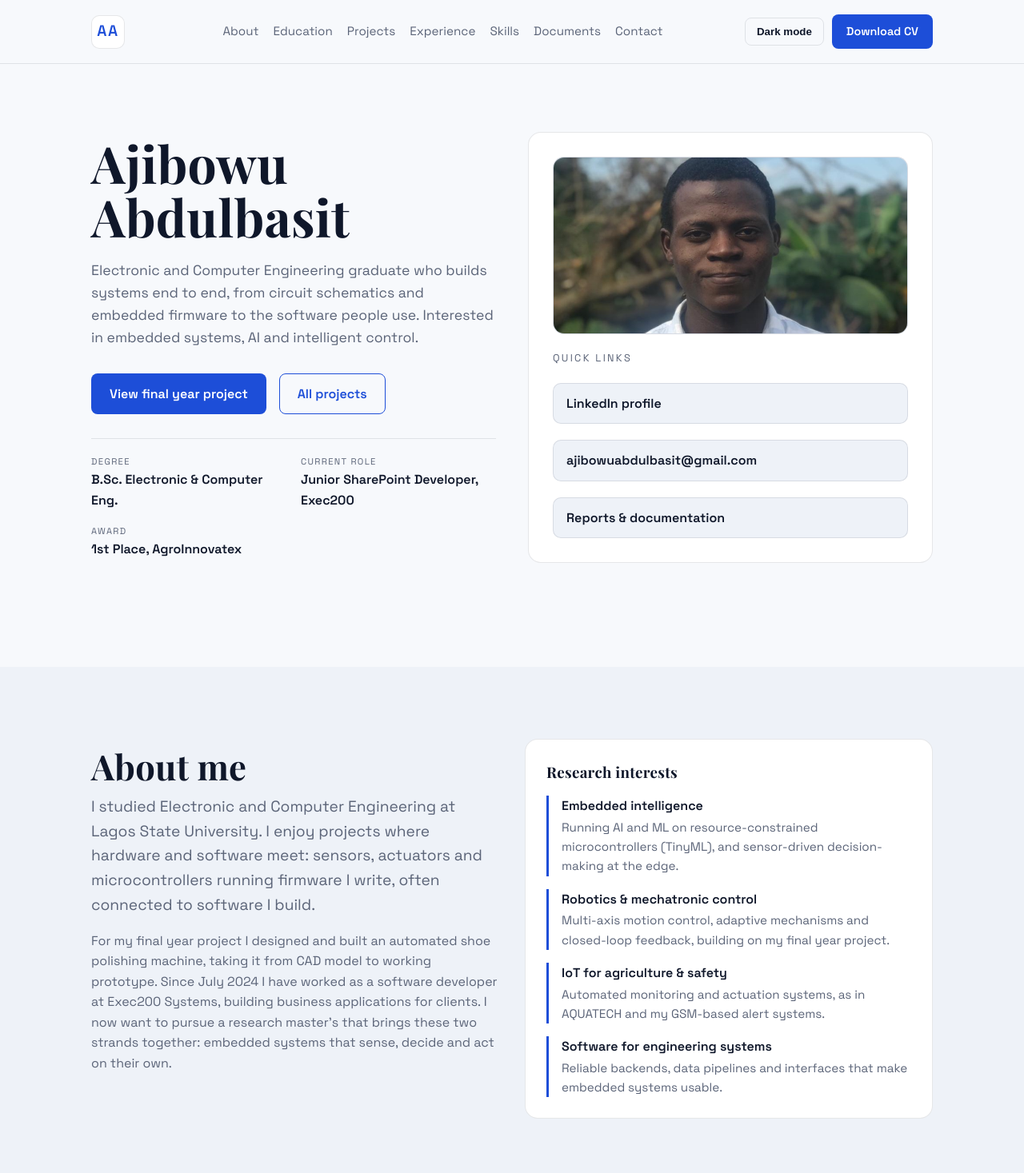
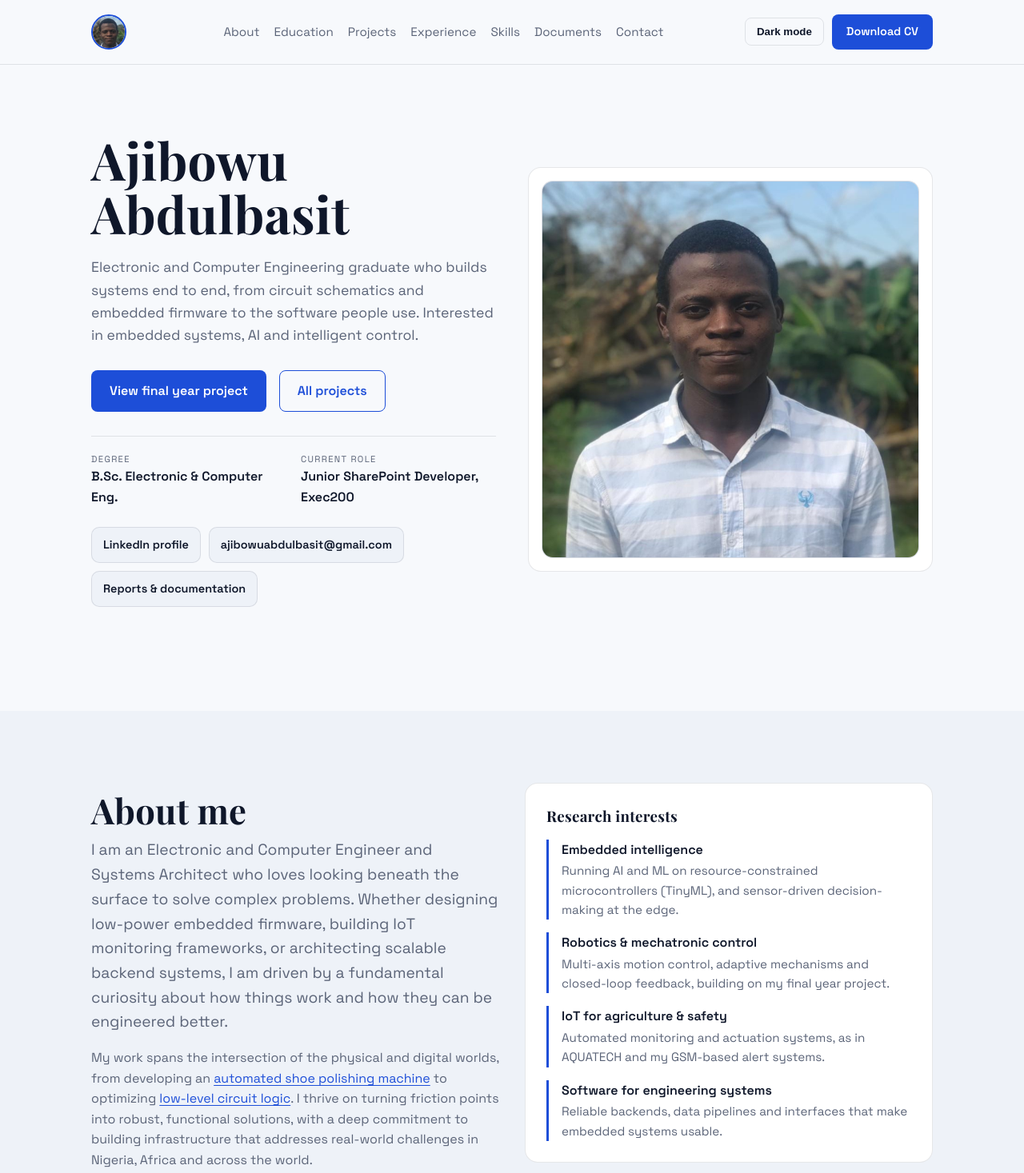
Before and after one commit to Sup-reme1/Abdulbasit, a website: page index.html in a window 1280 px wide. Shown: the top 1467 px of the page at 80% size. Drawn offline with nearby package versions, Linux system fonts and the light colour scheme.

Commit message:
updated profile

```diff
--- a/css/style.css
+++ b/css/style.css
@@ -134,18 +134,21 @@ h2 {
 }
 
 .logo {
-  font-weight: 700;
-  font-size: 1.2rem;
-  display: inline-flex;
-  align-items: center;
-  justify-content: center;
-  width: 42px;
-  height: 42px;
-  border-radius: 10px;
-  background: #ffffff;
-  color: var(--accent);
-  border: 1px solid var(--stroke);
-  letter-spacing: 0.08em;
+  display: inline-block;
+  flex-shrink: 0;
+  width: 44px;
+  height: 44px;
+  border-radius: 50%;
+  overflow: hidden;
+  background: var(--bg-alt);
+  border: 2px solid var(--accent);
+}
+
+.logo img {
+  width: 100%;
+  height: 100%;
+  display: block;
+  object-fit: cover;
 }
 
 .nav-links {
@@ -253,7 +256,19 @@ h2 {
   background: var(--card);
   border: 1px solid var(--stroke);
   border-radius: 16px;
-  padding: 30px;
+  padding: 16px;
+}
+
+.hero-links {
+  margin-top: 24px;
+  display: flex;
+  flex-wrap: wrap;
+  gap: 10px;
+}
+
+.hero-links .card-link {
+  padding: 10px 14px;
+  font-size: 0.9rem;
 }
 
 .hero-card-inner {
@@ -288,10 +303,11 @@ h2 {
 
 .hero-photo img {
   width: 100%;
-  max-height: 220px;
+  aspect-ratio: 1 / 1;
+  max-height: 520px;
   display: block;
   object-fit: cover;
-  object-position: center 25%;
+  object-position: center 30%;
 }
 
 /* About */
@@ -581,6 +597,12 @@ a.timeline-card:focus-visible {
 
 .spaced {
   margin-top: 16px;
+}
+
+.inline-link {
+  color: var(--accent);
+  text-decoration: underline;
+  text-underline-offset: 3px;
 }
 
 .strong {
--- a/index.html
+++ b/index.html
@@ -21,7 +21,7 @@
     <header class="site-header">
       <nav class="nav" aria-label="Main">
         <div class="nav-content">
-          <a href="#hero" class="logo" aria-label="Home">AA</a>
+          <a href="#hero" class="logo" aria-label="Home"><img src="assets/profile-avatar.jpg" alt="" /></a>
           <button class="menu-toggle" type="button" aria-expanded="false" aria-controls="nav-links">Menu</button>
           <ul class="nav-links" id="nav-links">
             <li><a href="#about">About</a></li>
@@ -69,21 +69,16 @@
                 <p class="meta-title">Current role</p>
                 <p class="meta-value">Junior SharePoint Developer, Exec200</p>
               </div>
-              <div>
-                <p class="meta-title">Award</p>
-                <p class="meta-value">1st Place, AgroInnovatex</p>
-              </div>
+            </div>
+            <div class="hero-links">
+              <a class="card-link" href="https://linkedin.com/in/abdulbasit-ajibowu-14ab04252" target="_blank" rel="noopener">LinkedIn profile</a>
+              <a class="card-link" href="mailto:ajibowuabdulbasit@gmail.com">ajibowuabdulbasit@gmail.com</a>
+              <a class="card-link" href="#documents">Reports &amp; documentation</a>
             </div>
           </div>
           <div class="hero-card">
-            <div class="hero-card-inner">
-              <div class="hero-photo">
-                <img src="assets/profile.jpg" alt="Portrait of Ajibowu Abdulbasit" />
-              </div>
-              <p class="card-title">Quick links</p>
-              <a class="card-link" href="https://linkedin.com/in/abdulbasit-ajibowu-14ab04252" target="_blank" rel="noopener">LinkedIn profile</a>
-              <a class="card-link" href="mailto:ajibowuabdulbasit@gmail.com">ajibowuabdulbasit@gmail.com</a>
-              <a class="card-link" href="#documents">Reports &amp; documentation</a>
+            <div class="hero-photo">
+              <img src="assets/profile.jpg" alt="Portrait of Ajibowu Abdulbasit" />
             </div>
           </div>
         </div>
@@ -95,16 +90,19 @@
           <div>
             <h2>About me</h2>
             <p class="lead">
-              I studied Electronic and Computer Engineering at Lagos State University. I enjoy
-              projects where hardware and software meet: sensors, actuators and microcontrollers
-              running firmware I write, often connected to software I build.
+              I am an Electronic and Computer Engineer and Systems Architect who loves looking
+              beneath the surface to solve complex problems. Whether designing low-power embedded
+              firmware, building IoT monitoring frameworks, or architecting scalable backend
+              systems, I am driven by a fundamental curiosity about how things work and how they
+              can be engineered better.
             </p>
             <p class="subtle spaced">
-              For my final year project I designed and built an automated shoe polishing machine,
-              taking it from CAD model to working prototype. Since July 2024 I have worked as a
-              software developer at Exec200 Systems, building business applications for clients.
-              I now want to pursue a research master's that brings these two strands together:
-              embedded systems that sense, decide and act on their own.
+              My work spans the intersection of the physical and digital worlds, from developing
+              an <a class="inline-link" href="project.html?id=automated-shoe-polishing-machine">automated shoe polishing machine</a>
+              to optimizing <a class="inline-link" href="project.html?id=transistor-level-logic-gates">low-level circuit logic</a>.
+              I thrive on turning friction points into robust, functional solutions, with a deep
+              commitment to building infrastructure that addresses real-world challenges in
+              Nigeria, Africa and across the world.
             </p>
           </div>
           <div class="about-panel">
```
Also changed, not shown: experience.html (+1 -1 lines), project.html (+1 -1 lines), assets/profile-avatar.jpg (added).
